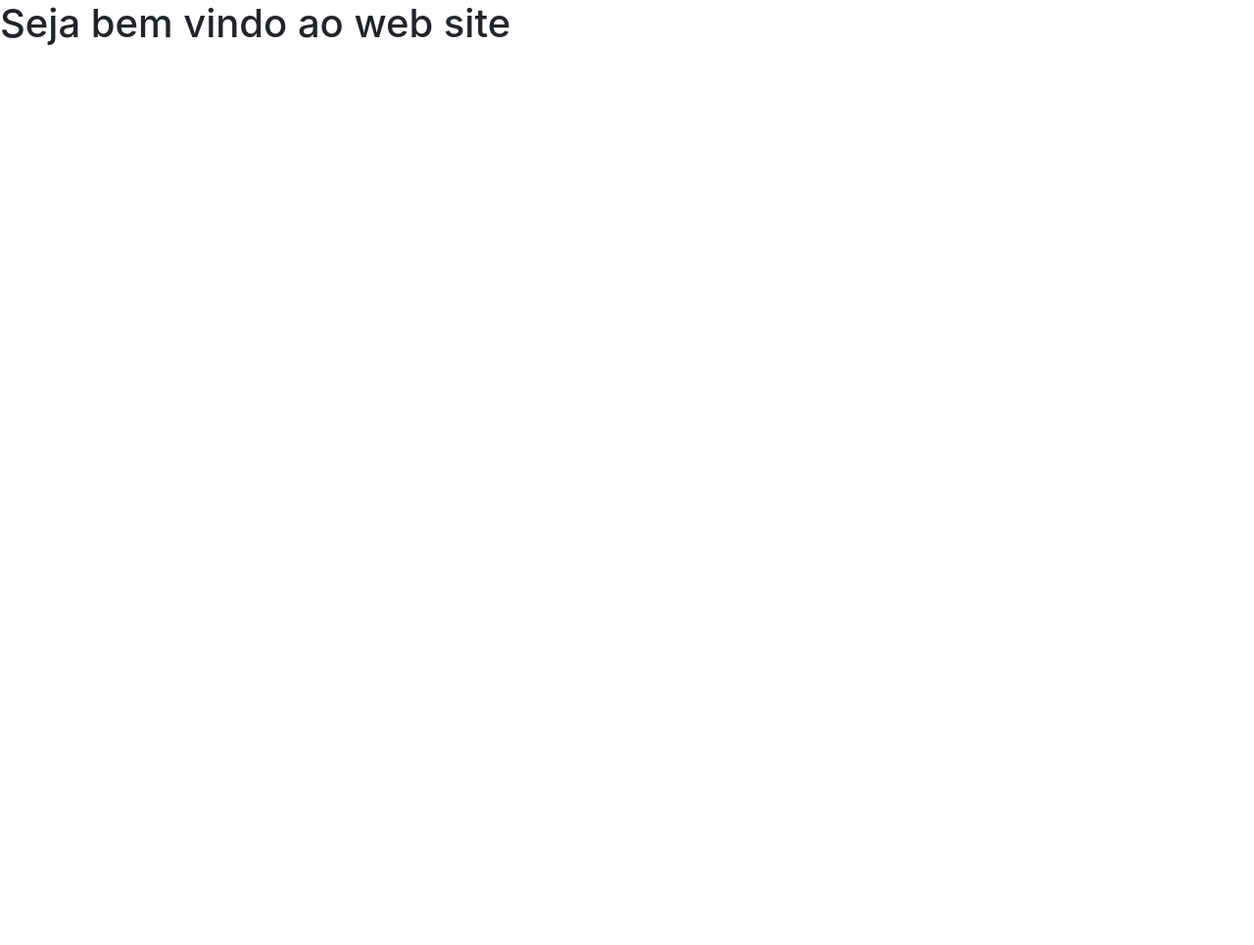
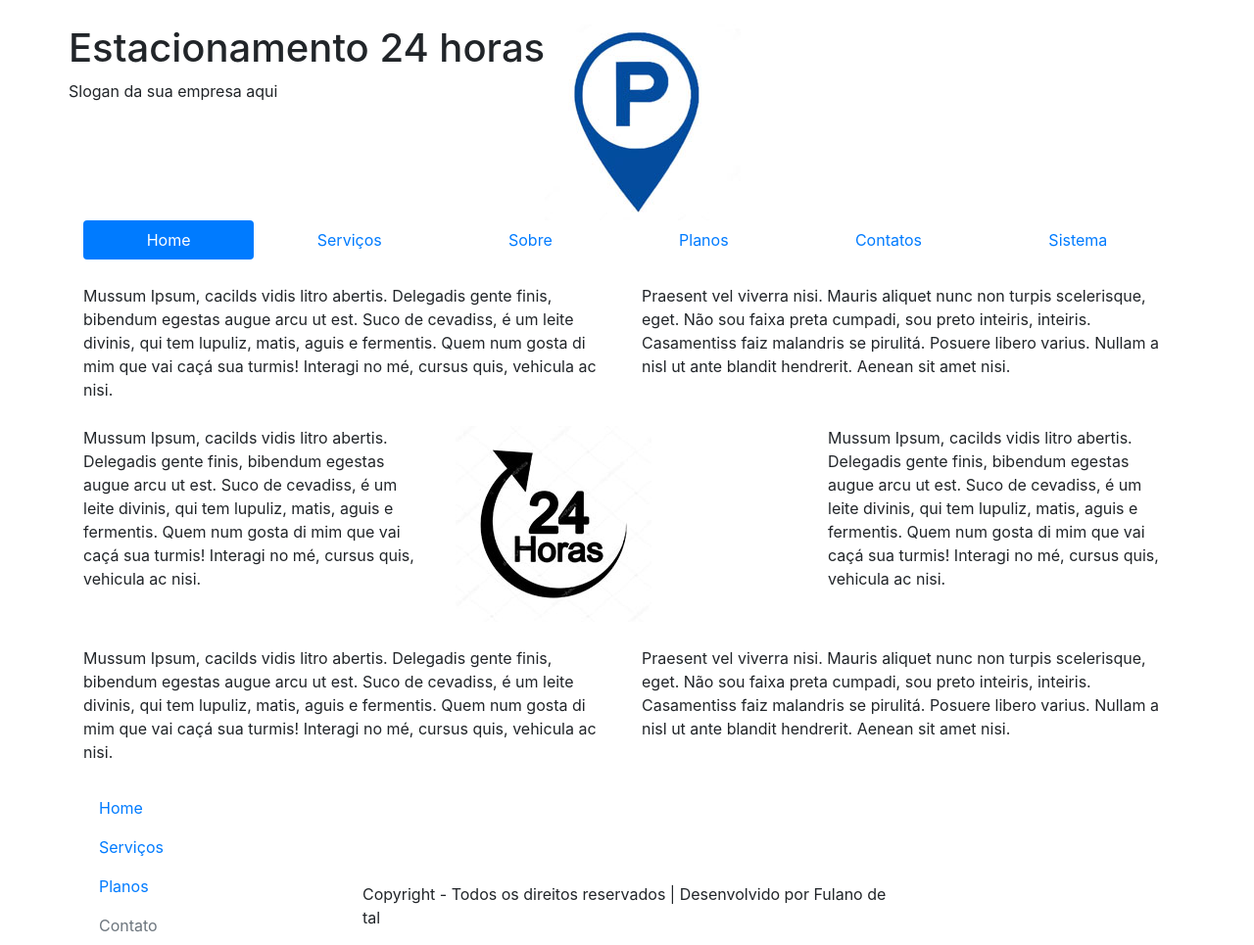
Before and after one commit to MauMaster/Sistema-de-Estacionamento, a Django app: page / in a window 1280 px wide. Shown: the whole page at 98% size. Before the commit the page ends 46 px from the top, so only its background shows below. Run offline with Django 3.2, Linux system fonts and the light colour scheme; some libraries are stand-ins or nearby versions.

Commit message:
home pronta

```diff
--- /dev/null
+++ b/website/static/css/style.css
@@ -0,0 +1,8 @@
+.footer-website{
+    bottom: 0;
+    position: absolute;
+}
+
+.row-space {
+    margin-top: 25px;
+}
--- a/website/templates/website/base.html
+++ b/website/templates/website/base.html
@@ -5,15 +5,21 @@
     <meta charset="UTF-8">
     <meta name="viewport" content="width=device-width, initial-scale=1.0">
     <meta http-equiv="X-UA-Compatible" content="ie=edge">
-    <link rel="stylesheet" href="{% static 'bootstrap/css/bootstrap.css' %}">
+    <link rel="stylesheet" href="{% static '/bootstrap/css/bootstrap.css' %}">
+    <script src="{% static '/bootstrap/js/bootstrap.js' %}"></script>
+    <link rel="stylesheet" href="{% static '/css/style.css' %}">
+
     <title>Website - Estacionamento</title>
 </head>
 <body>
-    {% block main %}
-    {% endblock %}
+
+    <div class="container">
+        {% block main %}
+        {% endblock %}
+    </div>
 
     <script src="https://code.jquery.com/jquery-3.3.1.slim.min.js" integrity="sha384-q8i/X+965DzO0rT7abK41JStQIAqVgRVzpbzo5smXKp4YfRvH+8abtTE1Pi6jizo" crossorigin="anonymous"></script>
     <script src="https://cdnjs.cloudflare.com/ajax/libs/popper.js/1.14.3/umd/popper.min.js" integrity="sha384-ZMP7rVo3mIykV+2+9J3UJ46jBk0WLaUAdn689aCwoqbBJiSnjAK/l8WvCWPIPm49" crossorigin="anonymous"></script>
-    <script src="{% static 'bootstrap/js/bootstrap.js' %}"></script>
+    <script src="{% static '/bootstrap/js/bootstrap.js' %}"></script>
 </body>
 </html>
--- /dev/null
+++ b/website/templates/website/footer.html
@@ -0,0 +1,16 @@
+<div class="row row-space">
+        <div class="col-3">
+            <nav class="nav flex-column">
+                <a class="nav-link active" href="#">Home</a>
+                <a class="nav-link" href="#">Serviços</a>
+                <a class="nav-link" href="#">Planos</a>
+                <a class="nav-link disabled" href="#">Contato</a>
+            </nav>
+        </div>
+        <div class="col-6">
+            <p class="footer-website">Copyright - Todos os direitos reservados | Desenvolvido por Fulano de tal</p>
+        </div>
+        <div class="col-3">
+
+        </div>
+    </div>
--- a/website/templates/website/index.html
+++ b/website/templates/website/index.html
@@ -1,5 +1,68 @@
 {% extends 'website/base.html' %}
+{% load static %}
 
 {% block main %}
-    <h1>Seja bem vindo ao web site</h1>
+    <div class="row row-space">
+        <div class="col6">
+            <h1>Estacionamento 24 horas</h1>
+            <span>Slogan da sua empresa aqui</span>
+        </div>
+        <div class="col6">
+            <img src="{% static 'img/car.jpg' %}" alt="Estacionamento 24 horas">
+        </div>
+    </div>
+
+    {% include 'website/menu.html' %}
+
+    <div class="row row-space">
+        <div class="col-6">
+                Mussum Ipsum, cacilds vidis litro abertis. Delegadis gente finis, bibendum egestas
+                augue arcu ut est. Suco de cevadiss, é um leite divinis, qui tem lupuliz, matis,
+                aguis e fermentis. Quem num gosta di mim que vai caçá sua turmis! Interagi no mé,
+                cursus quis, vehicula ac nisi.
+        </div>
+
+        <div class="col-6">
+                Praesent vel viverra nisi. Mauris aliquet nunc non turpis scelerisque, eget.
+                Não sou faixa preta cumpadi, sou preto inteiris, inteiris. Casamentiss faiz malandris
+                se pirulitá. Posuere libero varius. Nullam a nisl ut ante blandit hendrerit.
+                Aenean sit amet nisi.
+        </div>
+    </div>
+
+    <div class="row row-space">
+        <div class="col-4">
+                Mussum Ipsum, cacilds vidis litro abertis. Delegadis gente finis, bibendum egestas
+                augue arcu ut est. Suco de cevadiss, é um leite divinis, qui tem lupuliz, matis,
+                aguis e fermentis. Quem num gosta di mim que vai caçá sua turmis! Interagi no mé,
+                cursus quis, vehicula ac nisi.
+        </div>
+
+        <div class="col-4">
+                <img src="{% static 'img/24.jpg' %}" alt="Estacionamento 24 horas">
+        </div>
+
+        <div class="col-4">
+                Mussum Ipsum, cacilds vidis litro abertis. Delegadis gente finis, bibendum egestas
+                augue arcu ut est. Suco de cevadiss, é um leite divinis, qui tem lupuliz, matis,
+                aguis e fermentis. Quem num gosta di mim que vai caçá sua turmis! Interagi no mé,
+                cursus quis, vehicula ac nisi.
+        </div>
+    </div>
+    <div class="row row-space">
+            <div class="col-6">
+                    Mussum Ipsum, cacilds vidis litro abertis. Delegadis gente finis, bibendum egestas
+                    augue arcu ut est. Suco de cevadiss, é um leite divinis, qui tem lupuliz, matis,
+                    aguis e fermentis. Quem num gosta di mim que vai caçá sua turmis! Interagi no mé,
+                    cursus quis, vehicula ac nisi.
+            </div>
+
+            <div class="col-6">
+                    Praesent vel viverra nisi. Mauris aliquet nunc non turpis scelerisque, eget.
+                    Não sou faixa preta cumpadi, sou preto inteiris, inteiris. Casamentiss faiz malandris
+                    se pirulitá. Posuere libero varius. Nullam a nisl ut ante blandit hendrerit.
+                    Aenean sit amet nisi.
+            </div>
+        </div>
+        {% include 'website/footer.html' %}
 {% endblock %}
--- /dev/null
+++ b/website/templates/website/menu.html
@@ -0,0 +1,24 @@
+<div class="row">
+    <div class="col-12">
+        <ul class="nav nav-pills nav-fill">
+            <li class="nav-item">
+                <a class="nav-link active" href="#">Home</a>
+            </li>
+            <li class="nav-item">
+                <a class="nav-link" href="#">Serviços</a>
+            </li>
+            <li class="nav-item">
+                <a class="nav-link" href="#">Sobre</a>
+            </li>
+            <li class="nav-item">
+                <a class="nav-link " href="#">Planos</a>
+            </li>
+            <li class="nav-item">
+                    <a class="nav-link " href="#">Contatos</a>
+            </li>
+            <li class="nav-item">
+                    <a class="nav-link " href="#">Sistema</a>
+            </li>
+        </ul>
+    </div>
+</div>
```
Also changed, not shown: static/img/24.jpg (added), static/img/car.jpg (added).
